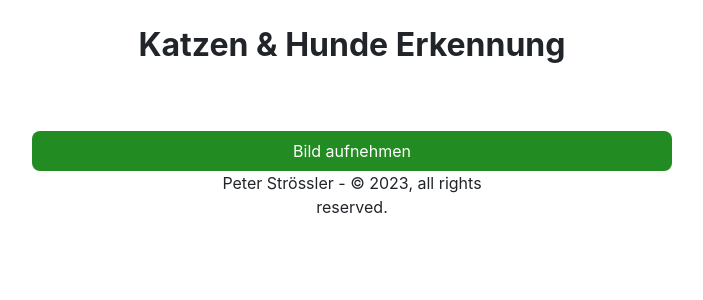
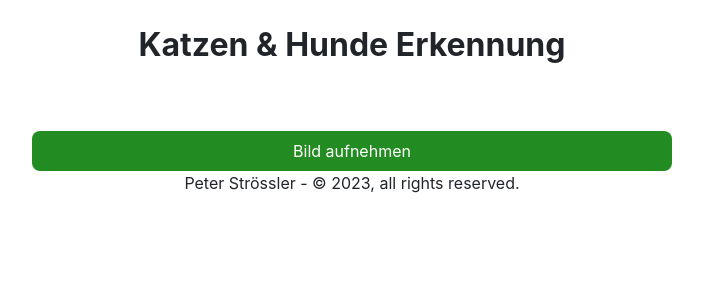
Before and after one commit to peterruler/cats-dogs-server, a React (Create React App) app in the folder frontend/: page / in a window 1280 px wide. Shown: the top 300 px of the page, without its empty margins (288-991 px from the left). Built offline with nearby package versions, Linux system fonts and the light colour scheme.

Commit message:
css correction

```diff
--- a/frontend/src/App.css
+++ b/frontend/src/App.css
@@ -91,7 +91,7 @@
     position: relative;
     bottom: 0;
     margin: 0 auto;
-    max-width: 300px;
+    max-width: 480px;
     text-align: center;
   }
 }
```
